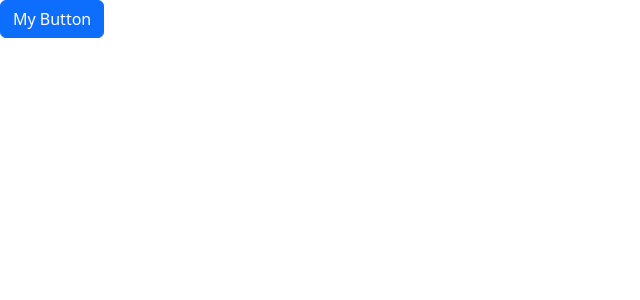
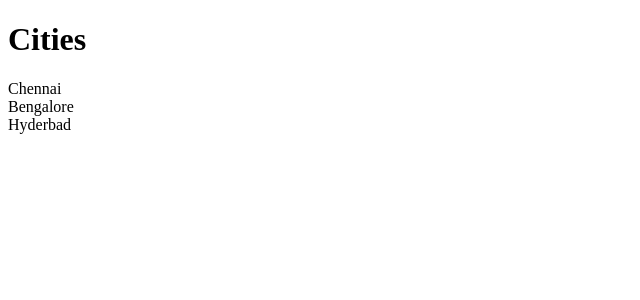
Before and after one commit to SushyamNagallapati/react-app, a React (Vite) app: page / in a window 1280 px wide. Shown: the top 300 px of the page, without its empty margins (0-640 px from the left). Built offline with nearby package versions, Linux system fonts and the light colour scheme.

Commit message:
How to style components using plain or vanilla CSS

```diff
--- a/src/App.tsx
+++ b/src/App.tsx
@@ -1,16 +1,11 @@
-import Button from "./components/Button";
-import Alert from "./components/Alert";
-import { useState } from "react";
+import ListGroup from "./components/ListGroup";
 
 function App() {
-  const [alertVisible, setAlertVisibility] = useState(false);
+  const items = ["Chennai", "Bengalore", "Hyderbad"];
 
   return (
     <div>
-      {alertVisible && (
-        <Alert onClose={() => setAlertVisibility(false)}>My Alert</Alert>
-      )}
-      <Button onClick={() => setAlertVisibility(true)}>My Button</Button>
+      <ListGroup heading="Cities" items={items} onSelectItem={() => items} />
     </div>
   );
 }
--- /dev/null
+++ b/src/components/ListGroup/ListGroup.css
@@ -0,0 +1,5 @@
+
+.list-group {
+    list-style: none;
+    padding: 0;
+}
--- /dev/null
+++ b/src/components/ListGroup/ListGroup.tsx
@@ -0,0 +1,45 @@
+import { useState } from "react";
+import "./ListGroup.css"; // After styling the component in a css file, we need to import it here on top.
+
+// Passing Data via Props - Using Props we can pass data to our components
+// { items: [], heading: string }
+interface Props {
+  items: string[];
+  heading: string;
+
+  // Passing function via Props
+  // (item: string) => void
+  onSelectItem: (item: string) => void;
+}
+
+function ListGroup({ items, heading, onSelectItem }: Props) {
+  // Hook - we used state hook
+  const [selectedIndex, setSelectedIndex] = useState(-1); // with this state hook, we can tell react that this component can have data or state, that will vhange over time.
+
+  return (
+    <>
+      <h1>{heading}</h1>
+      {items.length === 0 && <p>No items found!</p>}
+      <ul className="list-group">
+        {items.map((item, index) => (
+          <li
+            className={
+              selectedIndex === index
+                ? "list-group-item active"
+                : "list-group-item"
+            }
+            key={item}
+            onClick={() => {
+              setSelectedIndex(index);
+              onSelectItem(item);
+            }}
+          >
+            {item}
+          </li>
+        ))}
+      </ul>
+    </>
+  );
+}
+
+export default ListGroup;
--- /dev/null
+++ b/src/components/ListGroup/index.ts
@@ -0,0 +1,5 @@
+
+import ListGroup from "./ListGroup";
+
+
+export default ListGroup;
```
Also changed, not shown: src/main.tsx (+6 -7 lines).
